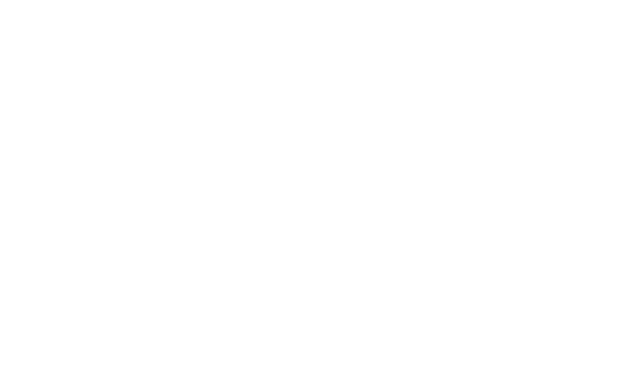
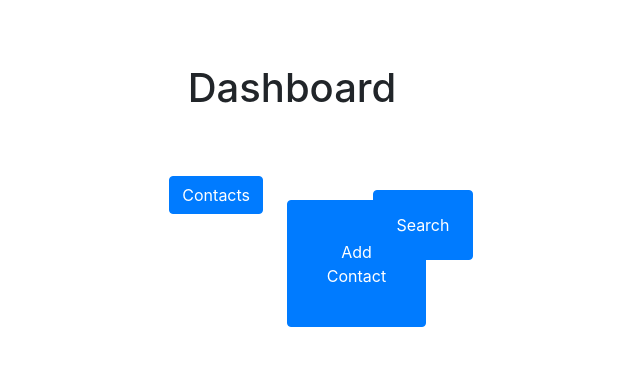
Before and after one commit to marissaakers/smallproject, a React (Create React App) app in the folder client/: page /users/dashboard in a window 1280 px wide. Shown: the top 366 px of the page, without its empty margins (348-988 px from the left). Built offline with nearby package versions, Linux system fonts and the light colour scheme.

Commit message:
added dashboard and passing jwt once logged in

```diff
--- a/client/src/App.js
+++ b/client/src/App.js
@@ -5,6 +5,7 @@ import SignUp from './pages/users.signup'
 import Login from './pages/users.login'
 // import Dashboard from './pages/dashboard'
 import './App.css';
+import Dashboard from './pages/dashboard';
 
 function App() {
   return (
@@ -14,6 +15,7 @@ function App() {
           <Route exact path='/' component={Landing} />
           <Route path='/users/signup' component={SignUp} />
           <Route path='/users/login' component={Login} />
+          <Route path='/users/dashboard' component={Dashboard} />
         </Switch>
       </Router>
     </div>
--- a/client/src/pages/dashboard.js
+++ b/client/src/pages/dashboard.js
@@ -3,13 +3,23 @@ import Button from 'react-bootstrap/Button'
 import { Link }from 'react-router-dom'
 
 class Dashboard extends Component {
+  constructor(props) {
+    super(props)
+    console.log(this.props.location.state)
+    this.state = {
+      jwt: this.props.jwt
+    }
+    //console.log(this.state.jwt)
+  }
   render() {
     return(
       <div style={styling.mainDiv} >
       <h1 style={{margin: '5%'}} >Dashboard</h1>
       <div style={styling.buttonDiv}>
-        <Link to="/users/signup"><Button style={styling.signup}>Sign Up</Button></Link>
-        <Link to='/users/login'><Button style={styling.buttons}>Login</Button></Link>
+        <Link to="/contacts"><Button style={styling.signup}>Contacts</Button></Link>
+        <Link to='/contacts/create-contact'><Button style={styling.buttons}>Add Contact</Button></Link>
+        <Link to='/contacts/search'><Button style={styling.buttons}>Search</Button></Link>
+        <p>{this.state.jwt}</p>
       </div>
     </div>
     )
--- a/client/src/pages/users.login.js
+++ b/client/src/pages/users.login.js
@@ -36,7 +36,6 @@ class Login extends Component {
       },
       body: JSON.stringify(this.state)
       })
-      .then(console.log(this.state))
       .then((response) => {
         return response.text()
       })
@@ -65,7 +64,11 @@ class Login extends Component {
   }
   renderRedirect = () => {
     if (this.state.redirect) {
-      return <Redirect to='/dashboard' />
+      //console.log('THE STATE: ' + this.state.jwt)
+      return <Redirect to={{
+        pathname: '/users/dashboard',
+        state: { jwt: this.state.jwt }
+      }}/>
     }
   }
 
```
